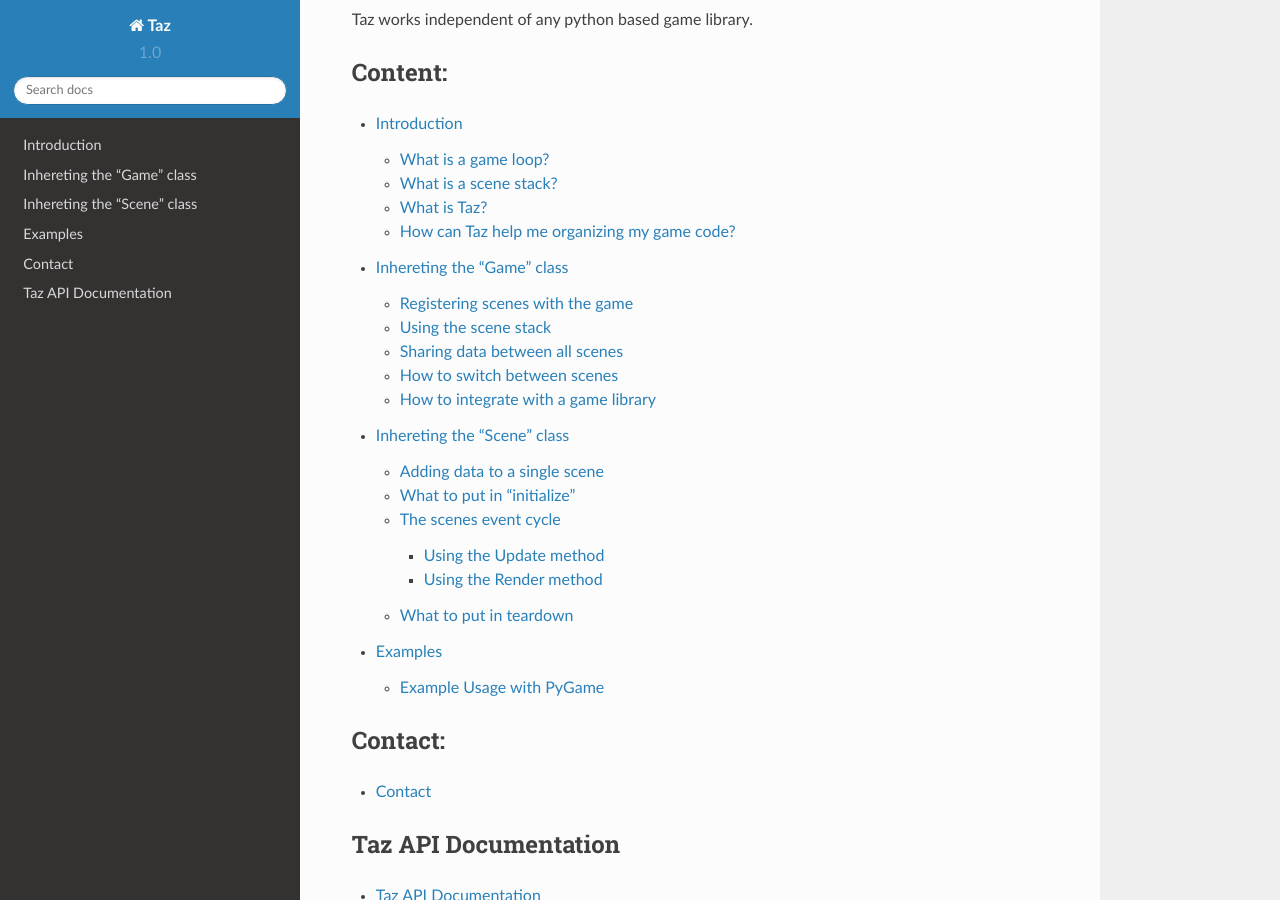
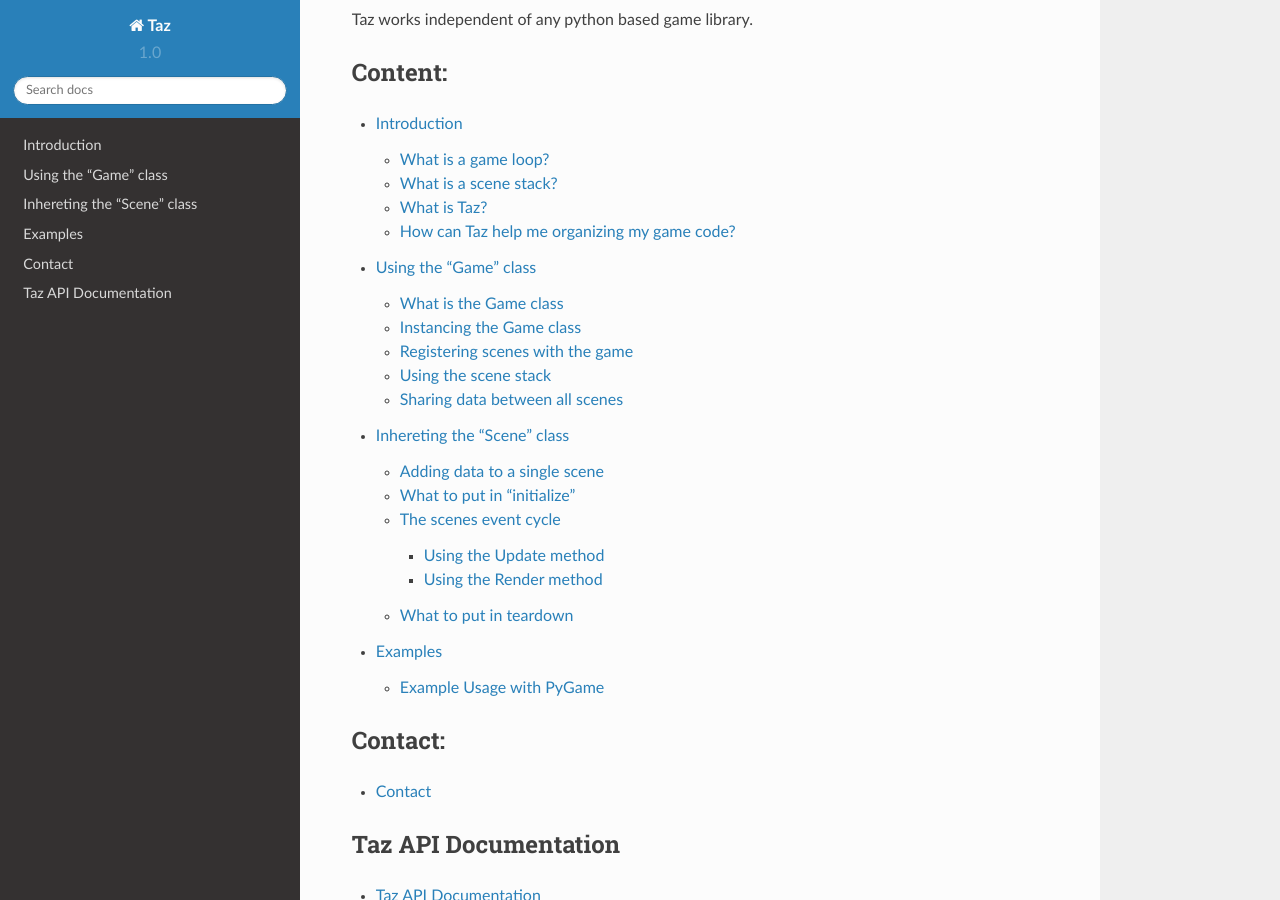
Before and after one commit to macskay/Taz, a Sphinx documentation site: the page built from doc/source/index.rst, in a window 1280 px wide and 900 px high, scrolled down 368 px. Built offline with Sphinx 7.4.7 and the Read the Docs theme 2.0.0, drawn with Linux system fonts in a browser that asks for light colours; part of the change alters nothing that is shown.

Commit message:
updated using game class

```diff
--- a/doc/source/index.rst
+++ b/doc/source/index.rst
@@ -18,7 +18,7 @@ Content:
    :maxdepth: 3
 
    intro
-   inhereting_game
+   using_game
    inhereting_scene
    examples
 
--- a/doc/source/inhereting_game.rst
+++ /dev/null
@@ -1,17 +0,0 @@
-Inhereting the "Game" class
-===========================
-
-Registering scenes with the game
---------------------------------
-
-Using the scene stack
----------------------
-
-Sharing data between all scenes
--------------------------------
-
-How to switch between scenes
-----------------------------
-
-How to integrate with a game library
-------------------------------------
--- /dev/null
+++ b/doc/source/using_game.rst
@@ -0,0 +1,78 @@
+Using the "Game" class
+======================
+.. module:: taz.game
+
+This sections is to present the Game class and its functionalities
+
+What is the Game class
+----------------------
+The Game class is responsible for managing the scene stack
+and running the game's main-loop. It is responsible for
+calling the update- and render-functions of a scene and shuts down
+the game if the last scene has been popped from the scene stack.
+
+Instancing the Game class
+-------------------------
+To getting started with Taz you first have to create an object of
+this class. The constructor takes two parameters, which are
+the update_context and the render_context. The game passes
+these contexts to the respective update- and render-function on each tick.
+The contexts are represented as dictionaries holding specific items
+you want every update- or render-function of your scenes to get on each tick.
+You might be using the update_context to pass in the delta time or input events
+for example. To see an example let's look at the following code block:
+
+.. code-block:: python
+
+    from taz import Game
+
+    if __name__ == "__main__":
+        update_context = {
+            "input_fob" : sys.stdin
+        }
+
+        render_context = {
+            "output_fob" : sys.stdout
+        }
+
+        game = Game(update_context, render_context)
+..
+
+In this case the update and render context just hold the information which input and output to use. This method
+is used in the integrationtest, which is represented as text-based adventure. So in this particular
+example the render-function always writes to sys.stdout, while the update-function reads form sys.stdin.
+You can setup these contexts to whatever needs you have in your application.
+
+Registering scenes with the game
+--------------------------------
+Whenever a scene is created the game needs to know about it, thus is needs to be registered with the game.
+The
+
+<insert register scene here>
+
+function gives you the possibility to register your scene object.
+The registration of scenes needs to be done before the scene gets pushed to the stack, otherwise
+a **Game.NoRegisteredSceneWithThisIDError** is raised.
+
+Using the scene stack
+---------------------
+Using the scene stack is fairly simple. To push a scene on the you use the
+
+<insert push function>
+
+with the scene's identifier. Whenever a scene is pushed on the stack
+its **initialize**- function is called. When you push a scene on top
+another this scene gets paused.
+To pop a scene you use the
+
+<insert pop function>
+
+Whenever you pop a scene, which is on top of another scene
+that scene's **resume**-function is called in order to re-initiate
+this scene.
+
+When last scene of the stack is popped the game is closed.
+
+Sharing data between all scenes
+-------------------------------
+TODO
```
Also changed, not shown: 8 other files.
